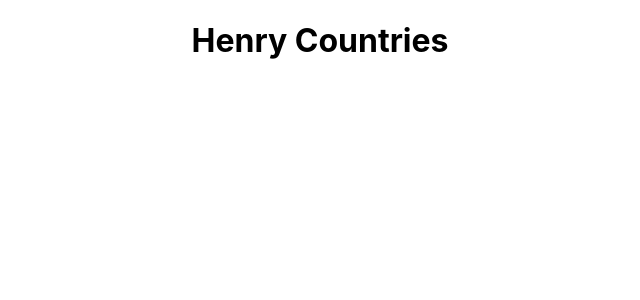
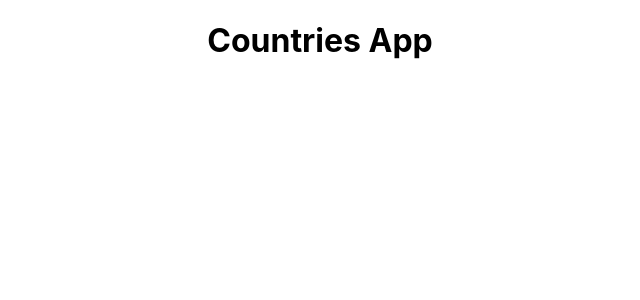
Before and after one commit to TheSerch07/PI-Countries-Serch, a React (Create React App) app in the folder client/: page / in a window 1280 px wide. Shown: the top 300 px of the page, without its empty margins (320-960 px from the left). Built offline with nearby package versions, Linux system fonts and the light colour scheme.

Commit message:
frontend

```diff
--- a/client/public/index.html
+++ b/client/public/index.html
@@ -24,7 +24,7 @@
       work correctly both with client-side routing and a non-root public URL.
       Learn how to configure a non-root public URL by running `npm run build`.
     -->
-    <title>React App</title>
+    <title>Countries App</title>
   </head>
   <body>
     <noscript>You need to enable JavaScript to run this app.</noscript>
--- a/client/src/App.js
+++ b/client/src/App.js
@@ -3,7 +3,7 @@ import './App.css';
 function App() {
   return (
     <div className="App">
-      <h1>Henry Countries</h1>
+      <h1>Countries App</h1>
     </div>
   );
 }
```
Also changed, not shown: client/package.json (+7 -1 lines), 2 other files (tests, documents, lock files or other folders).
